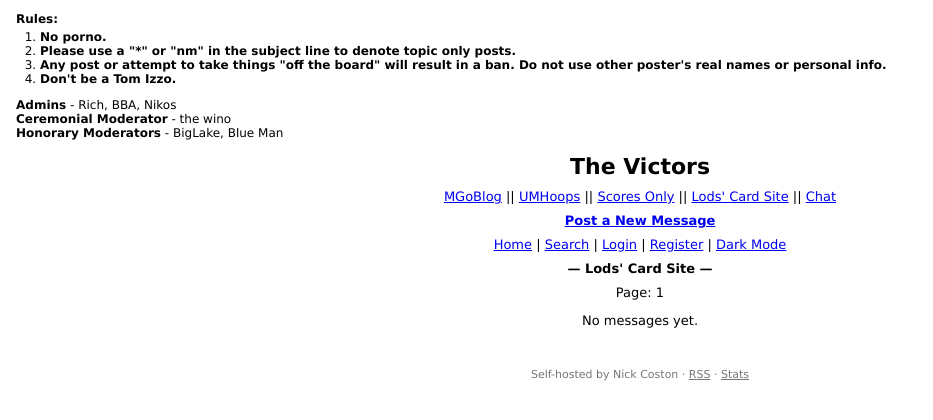
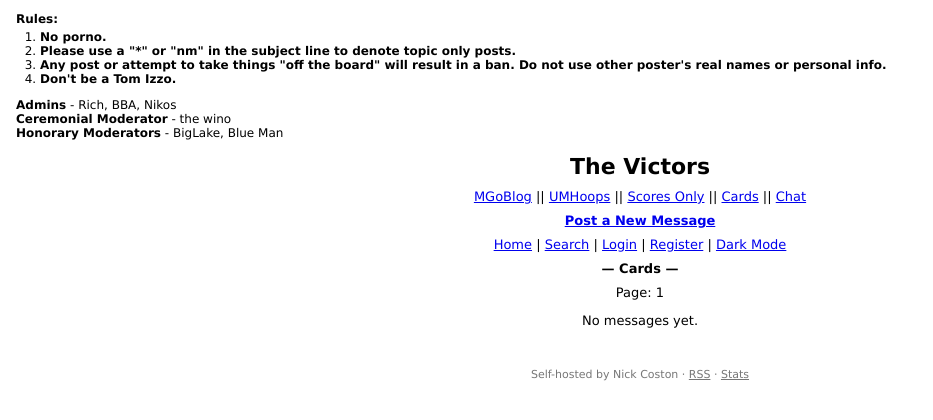
Before and after one commit to nccoston/nccoston, a Flask app: page /cards in a window 1280 px wide. Shown: the top 420 px of the page, without its empty margins (0-933 px from the left). Run offline with Flask 3, Linux system fonts and the light colour scheme; data comes from the database, SQL or seed files in the repository; data that the repository does not hold is empty; some libraries are stand-ins or nearby versions.

Commit message:
Rename card board to Cards
Co-Authored-By: Claude Fable 5 <noreply@anthropic.com>
Claude-Session: https://claude.ai/code/session_012XzE7eiEGXtTQMTaw8mBY6

```diff
--- a/victors-board/app/templates/base.html
+++ b/victors-board/app/templates/base.html
@@ -37,7 +37,7 @@
 
 <p class="links-row">{{ links_html | safe }} ||
   <a href="{{ url_for('index', board_name='scores') }}">Scores Only</a> ||
-  <a href="{{ url_for('index', board_name='cards') }}">Lods' Card Site</a> ||
+  <a href="{{ url_for('index', board_name='cards') }}">Cards</a> ||
   <a href="{{ url_for('chat') }}">Chat</a></p>
 
 {% set cur_board = 'scores' if request.path.startswith('/scores')
--- a/victors-board/app/templates/index.html
+++ b/victors-board/app/templates/index.html
@@ -31,7 +31,7 @@
 <p class="page-row"><b>&mdash; Scores Only &mdash;</b> &middot;
   <a href="{{ url_for('leaderboard') }}">Pick 'em Leaderboard</a></p>
 {% elif board_name == 'cards' %}
-<p class="page-row"><b>&mdash; Lods' Card Site &mdash;</b></p>
+<p class="page-row"><b>&mdash; Cards &mdash;</b></p>
 {% endif %}
 {{ page_row() }}
 
--- a/victors-board/app/templates/post.html
+++ b/victors-board/app/templates/post.html
@@ -19,7 +19,7 @@
     {% if board == 'scores' and not parent %}
     <p class="hint">Posting to the <b>Scores Only</b> board.</p>
     {% elif board == 'cards' and not parent %}
-    <p class="hint">Posting to <b>Lods' Card Site</b>.</p>
+    <p class="hint">Posting to the <b>Cards</b> board.</p>
     {% endif %}
     <label>Subject
       <span class="hint">(use "*" or "nm" for subject-only posts)</span>
```
